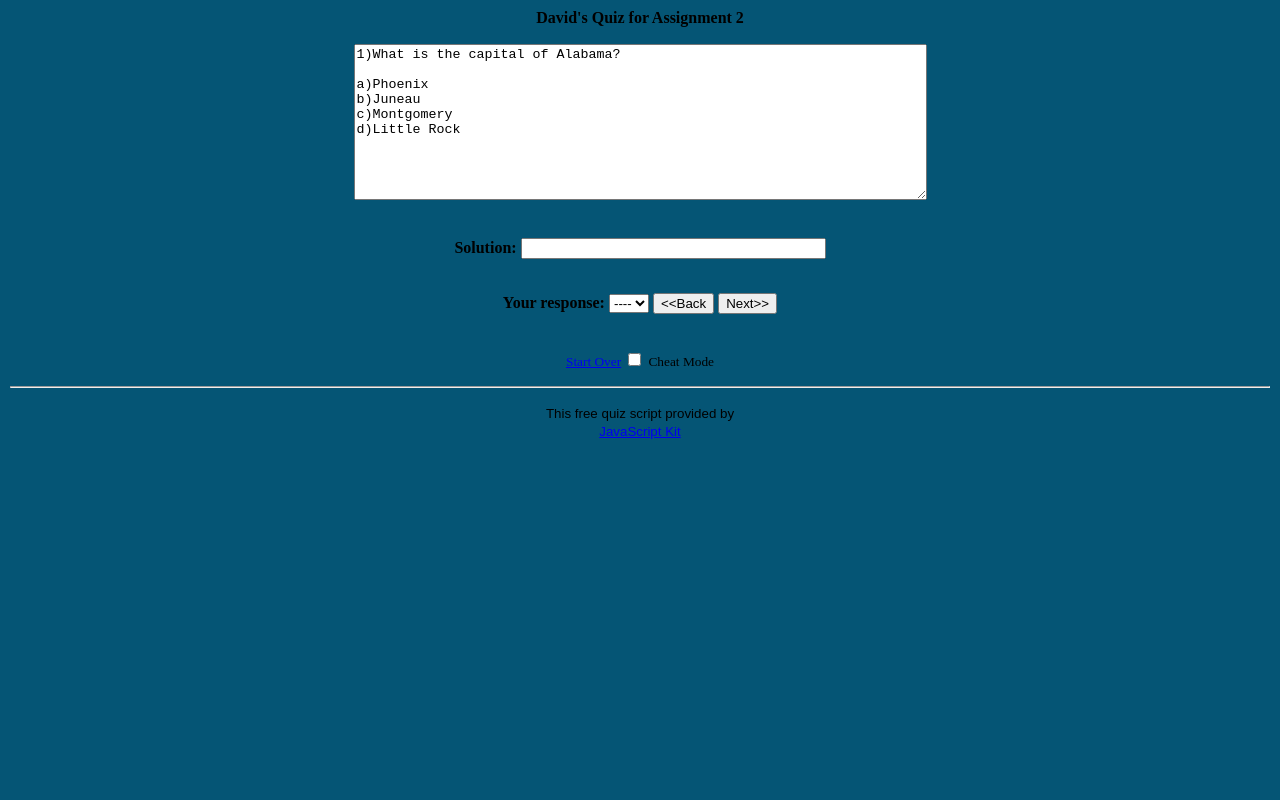
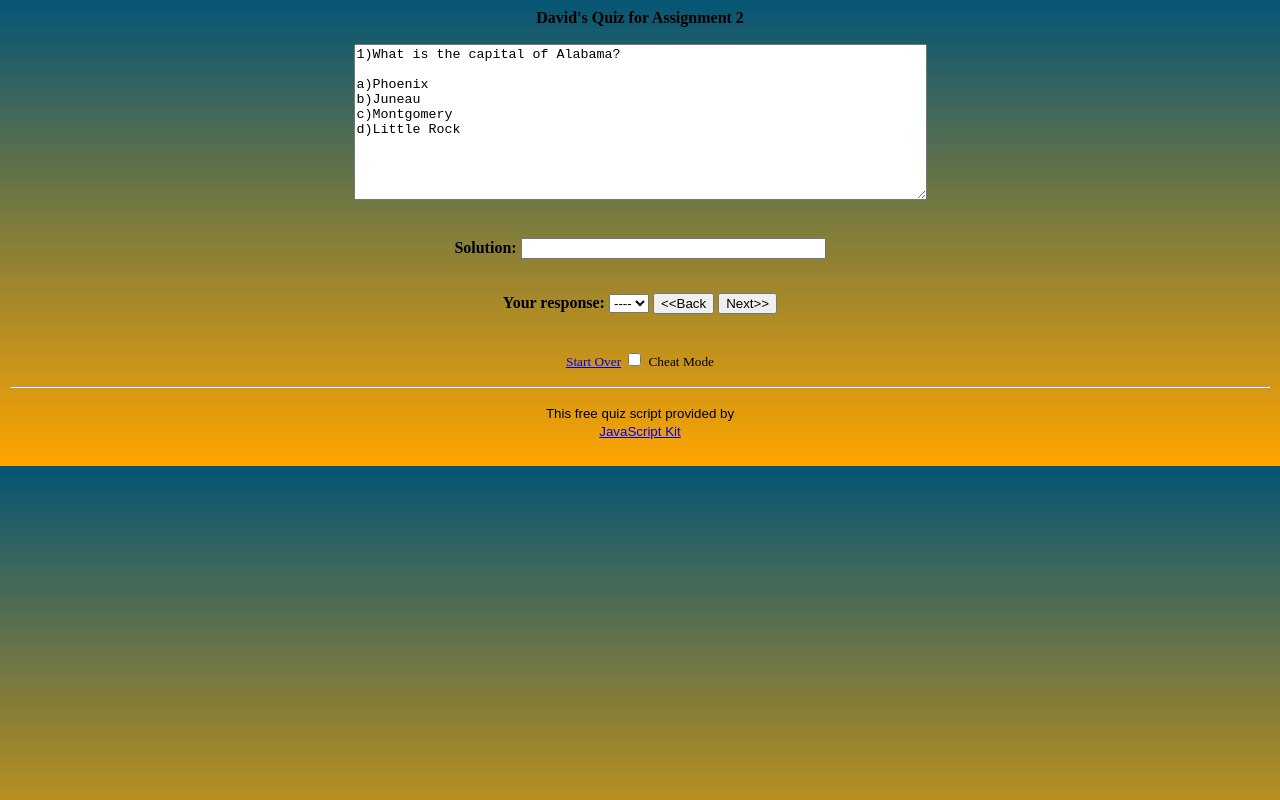
Before and after one commit to czechtech/EME6208-Assignment2, a plain HTML site: page quiz/index.html in a window 1280 px wide. Drawn offline with Linux system fonts and the light colour scheme.

Commit message:
Update index.html
Background gradient

```diff
--- a/quiz/index.html
+++ b/quiz/index.html
@@ -5,7 +5,7 @@
     <meta charset="UTF-8">
   </head>
 
-  <body style="background-color: #055575">
+  <body style="background-image: linear-gradient(#055575, orange)">
     <div style="text-align: left">
 
     <table style="border: 0; border-spacing: 0; padding: 0; width: 100%;">
```
